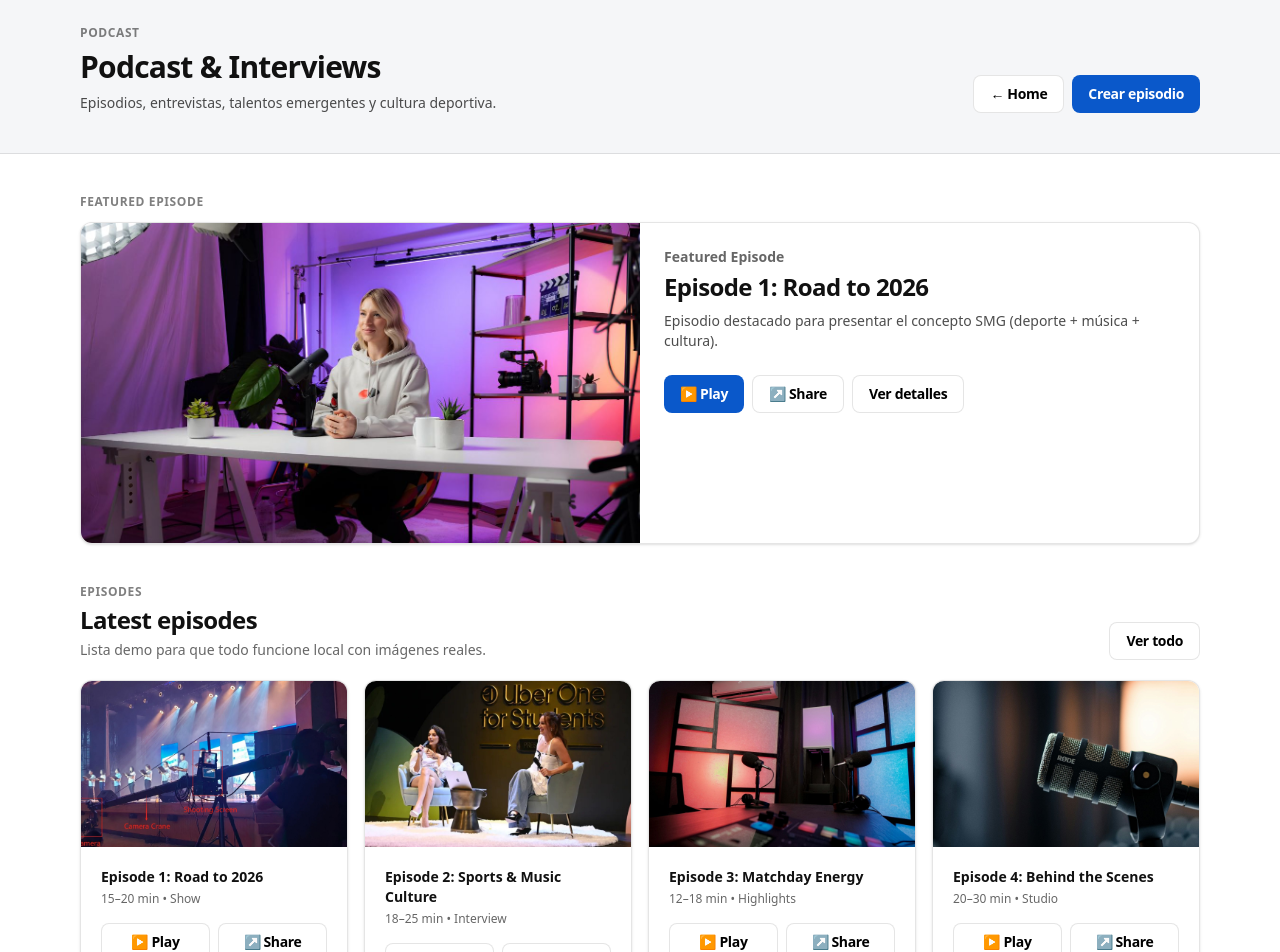
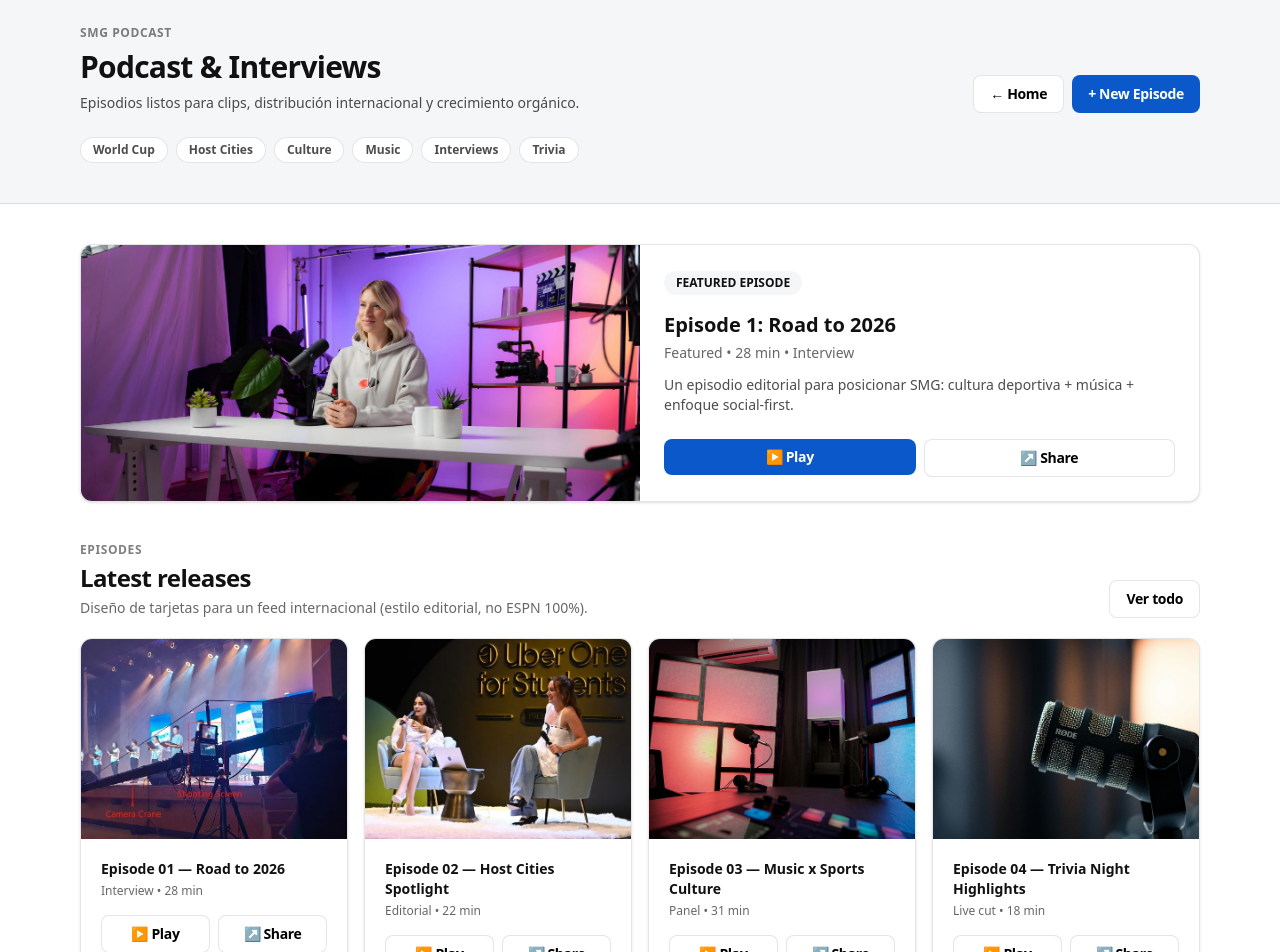
Before and after one commit to megamediagroupfl-ccisp/smg-web, a Next.js app: page /podcast in a window 1280 px wide. Shown: the part 80-1032 px from the top of the page. Built offline with nearby package versions, Linux system fonts and the light colour scheme.

Commit message:
backup: before demo now-playing + podcast episodes

```diff
--- a/src/app/podcast/page.tsx
+++ b/src/app/podcast/page.tsx
@@ -2,102 +2,169 @@ import Container from '@/components/layout/Container';
 import Card from '@/components/ui/Card';
 import Button from '@/components/ui/Button';
 import Link from 'next/link';
-import HomePodcastInterviews from '@/components/home/HomePodcastInterviews';
+
+const FEATURED = {
+  title: 'Episode 1: Road to 2026',
+  meta: 'Featured • 28 min • Interview',
+  desc:
+    'Un episodio editorial para posicionar SMG: cultura deportiva + música + enfoque social-first.',
+  href: '/podcast/episode-01',
+  image: '/media/podcast/featured.jpg',
+};
 
 const EPISODES = [
-  { title: 'Episode 1: Road to 2026', img: '/media/podcast/ep-01.jpg', meta: '15–20 min • Show' },
-  { title: 'Episode 2: Sports & Music Culture', img: '/media/podcast/ep-02.jpg', meta: '18–25 min • Interview' },
-  { title: 'Episode 3: Matchday Energy', img: '/media/podcast/ep-03.jpg', meta: '12–18 min • Highlights' },
-  { title: 'Episode 4: Behind the Scenes', img: '/media/podcast/ep-04.jpg', meta: '20–30 min • Studio' },
-  { title: 'Episode 5: SDQ Spotlight', img: '/media/podcast/ep-05.jpg', meta: '14–22 min • Talent' },
-  { title: 'Episode 6: Fan Stories', img: '/media/podcast/ep-06.jpg', meta: '16–24 min • Community' },
-  { title: 'Episode 7: World Cup Countdown', img: '/media/podcast/ep-07.jpg', meta: '10–16 min • Update' },
-  { title: 'Episode 8: Weekly Recap', img: '/media/podcast/ep-08.jpg', meta: '18–26 min • Recap' },
+  {
+    title: 'Episode 01 — Road to 2026',
+    meta: 'Interview • 28 min',
+    href: '/podcast/episode-01',
+    image: '/media/podcast/ep-01.jpg',
+  },
+  {
+    title: 'Episode 02 — Host Cities Spotlight',
+    meta: 'Editorial • 22 min',
+    href: '/podcast/episode-02',
+    image: '/media/podcast/ep-02.jpg',
+  },
+  {
+    title: 'Episode 03 — Music x Sports Culture',
+    meta: 'Panel • 31 min',
+    href: '/podcast/episode-03',
+    image: '/media/podcast/ep-03.jpg',
+  },
+  {
+    title: 'Episode 04 — Trivia Night Highlights',
+    meta: 'Live cut • 18 min',
+    href: '/podcast/episode-04',
+    image: '/media/podcast/ep-04.jpg',
+  },
+  {
+    title: 'Episode 05 — Stadium Vibes (SDQ)',
+    meta: 'Music • 24 min',
+    href: '/podcast/episode-05',
+    image: '/media/podcast/ep-05.jpg',
+  },
+  {
+    title: 'Episode 06 — Fans & Culture',
+    meta: 'Culture • 20 min',
+    href: '/podcast/episode-06',
+    image: '/media/podcast/ep-06.jpg',
+  },
+  {
+    title: 'Episode 07 — Matchday Stories',
+    meta: 'Stories • 26 min',
+    href: '/podcast/episode-07',
+    image: '/media/podcast/ep-07.jpg',
+  },
+  {
+    title: 'Episode 08 — Road to 2026 (Wrap)',
+    meta: 'Recap • 30 min',
+    href: '/podcast/episode-08',
+    image: '/media/podcast/ep-08.jpg',
+  },
 ];
+
+const TAGS = ['World Cup', 'Host Cities', 'Culture', 'Music', 'Interviews', 'Trivia'];
 
 export default function PodcastPage() {
   return (
     <div className="bg-white">
-      {/* TOP */}
+      {/* TOP BAR */}
       <section className="border-b border-black/10 bg-[rgb(var(--smg-soft))]">
         <Container className="py-10">
           <div className="flex items-end justify-between gap-4">
             <div>
               <div className="text-xs font-extrabold uppercase tracking-wider text-black/50">
-                Podcast
+                SMG Podcast
               </div>
               <h1 className="mt-2 text-3xl font-black tracking-tight">Podcast & Interviews</h1>
               <p className="mt-2 text-sm text-black/70">
-                Episodios, entrevistas, talentos emergentes y cultura deportiva.
+                Episodios listos para clips, distribución internacional y crecimiento orgánico.
               </p>
             </div>
+
             <div className="flex gap-2">
               <Link href="/">
                 <Button variant="secondary">← Home</Button>
               </Link>
-              <Button>Crear episodio</Button>
+              <Button>+ New Episode</Button>
             </div>
+          </div>
+
+          {/* TAGS */}
+          <div className="mt-6 flex flex-wrap gap-2">
+            {TAGS.map((t) => (
+              <span
+                key={t}
+                className="rounded-full border border-black/10 bg-white px-3 py-1 text-xs font-extrabold text-black/70"
+              >
+                {t}
+              </span>
+            ))}
           </div>
         </Container>
       </section>
 
       <Container className="py-10">
         {/* FEATURED */}
-        <div className="mb-10">
-          <div className="text-xs font-extrabold uppercase tracking-wider text-black/50">
-            Featured Episode
-          </div>
-          <Card className="mt-3 overflow-hidden">
+        <Card className="overflow-hidden">
           <div className="grid gap-0 md:grid-cols-2">
             <div
-                className="min-h-[220px] bg-cover bg-center md:min-h-[320px]"
-                style={{ backgroundImage: "url('/media/podcast/featured.jpg')" }}
+              className="min-h-[240px] bg-cover bg-center"
+              style={{ backgroundImage: `url('${FEATURED.image}')` }}
             />
             <div className="p-6">
-                <div className="text-sm font-extrabold text-black/60">Featured Episode</div>
-                <div className="mt-1 text-2xl font-black tracking-tight">Episode 1: Road to 2026</div>
-                <p className="mt-2 text-sm text-black/70">
-                  Episodio destacado para presentar el concepto SMG (deporte + música + cultura).
-                </p>
+              <div className="inline-flex items-center gap-2 rounded-full bg-[rgb(var(--smg-soft))] px-3 py-1 text-xs font-extrabold">
+                FEATURED EPISODE
+              </div>
 
-                <div className="mt-6 flex flex-wrap gap-2">
-                  <Button>▶ Play</Button>
-                  <Button variant="secondary">↗ Share</Button>
-                  <Button variant="secondary">Ver detalles</Button>
+              <div className="mt-4 text-xl font-black">{FEATURED.title}</div>
+              <div className="mt-1 text-sm text-black/60">{FEATURED.meta}</div>
+              <div className="mt-3 text-sm text-black/70">{FEATURED.desc}</div>
+
+              <div className="mt-6 grid gap-2 sm:grid-cols-2">
+                <Link href={FEATURED.href}>
+                  <Button className="w-full">▶ Play</Button>
+                </Link>
+                <Button variant="secondary" className="w-full">
+                  ↗ Share
+                </Button>
               </div>
             </div>
           </div>
         </Card>
-        </div>
 
-        {/* EPISODES GRID */}
+        {/* GRID */}
+        <div className="mt-10">
           <div className="mb-5 flex items-end justify-between gap-4">
             <div>
               <div className="text-xs font-extrabold uppercase tracking-wider text-black/50">
                 Episodes
               </div>
-            <h2 className="mt-1 text-2xl font-black tracking-tight">Latest episodes</h2>
+              <h2 className="mt-1 text-2xl font-black tracking-tight">Latest releases</h2>
               <p className="mt-1 text-sm text-black/60">
-              Lista demo para que todo funcione local con imágenes reales.
+                Diseño de tarjetas para un feed internacional (estilo editorial, no ESPN 100%).
               </p>
             </div>
             <Button variant="secondary">Ver todo</Button>
           </div>
 
           <div className="grid gap-4 sm:grid-cols-2 lg:grid-cols-4">
-          {EPISODES.map((ep) => (
-            <Card key={ep.title} className="overflow-hidden">
+            {EPISODES.map((e) => (
+              <Card key={e.href} className="overflow-hidden">
                 <div
-                className="aspect-[16/10] bg-cover bg-center"
-                style={{ backgroundImage: `url('${ep.img}')` }}
+                  className="aspect-[4/3] bg-cover bg-center"
+                  style={{ backgroundImage: `url('${e.image}')` }}
                 />
                 <div className="p-5">
-                <div className="text-sm font-black">{ep.title}</div>
-                <div className="mt-1 text-xs text-black/60">{ep.meta}</div>
+                  <div className="text-sm font-black">{e.title}</div>
+                  <div className="mt-1 text-xs text-black/60">{e.meta}</div>
+
                   <div className="mt-4 grid grid-cols-2 gap-2">
+                    <Link href={e.href} className="block">
                       <Button variant="secondary" className="w-full">
                         ▶ Play
                       </Button>
+                    </Link>
                     <Button variant="secondary" className="w-full">
                       ↗ Share
                     </Button>
@@ -106,6 +173,7 @@ export default function PodcastPage() {
               </Card>
             ))}
           </div>
+        </div>
       </Container>
     </div>
   );
```
Lines whose indentation alone changed are shown as unchanged.
